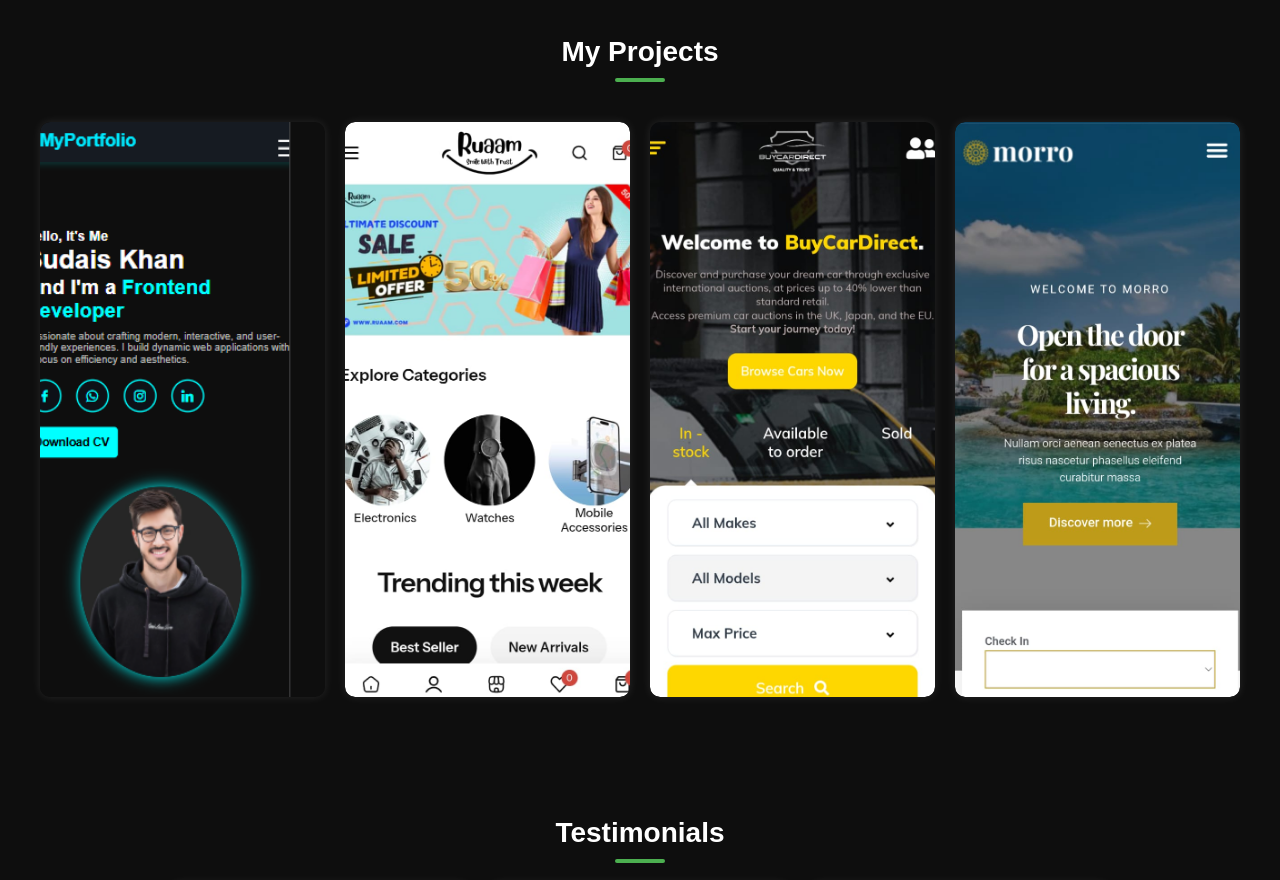
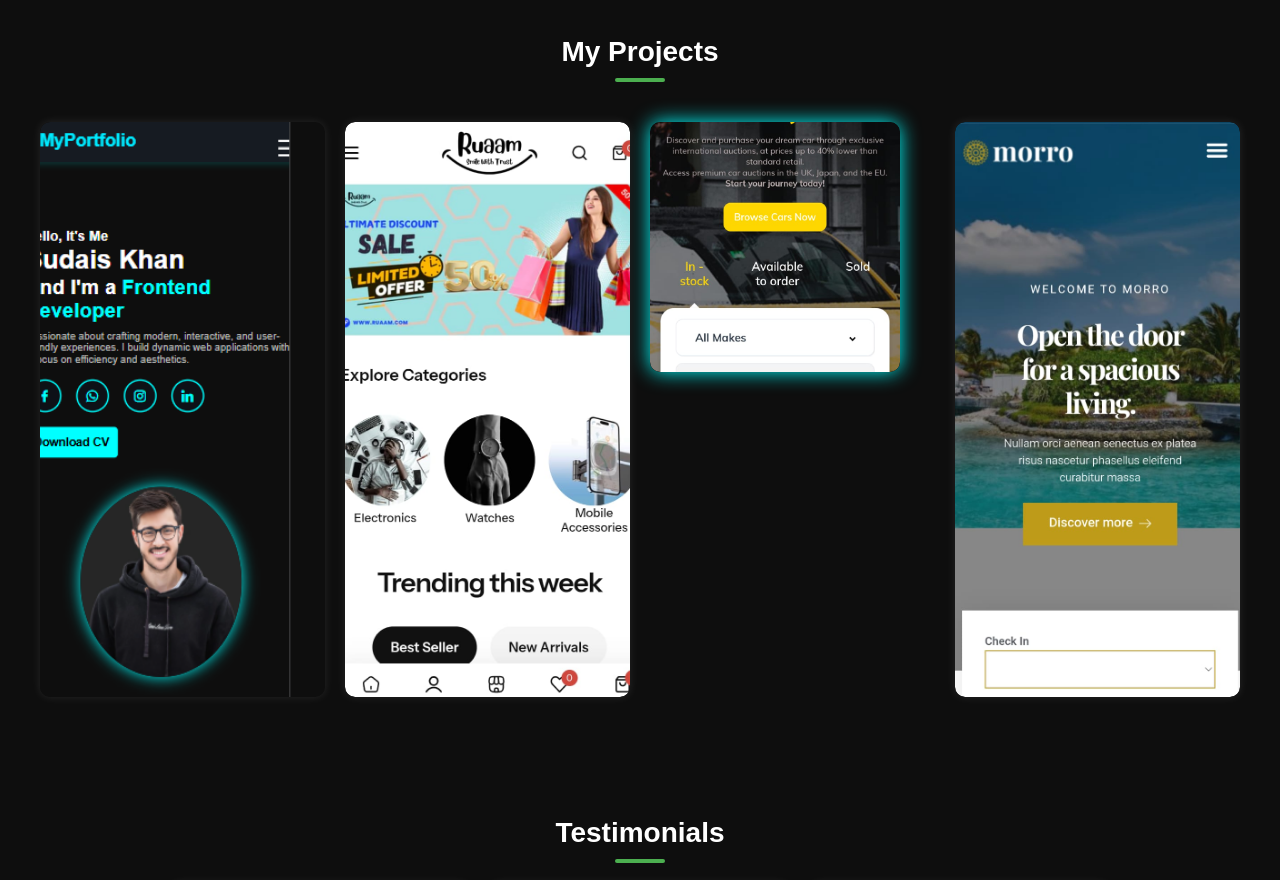
Before and after one commit to sudaisjadoon09/Sudaishameed, a plain HTML site: page index.html in a window 1280 px wide. Shown: the part 2180-3060 px from the top of the page. Drawn offline with nearby package versions, Linux system fonts and the light colour scheme.

Commit message:
Update index.html

```diff
--- a/index.html
+++ b/index.html
@@ -188,7 +188,7 @@
                 </div>
             </div>
 
-            <div class="project">
+             <div class="project" style=" height:250px; width: 250px;  box-shadow: 0 0 20px cyan ;">
                 <img src="images/project3.jpg" alt="Project 3">
                 <div class="overlay">
                     <h3> Buy Car Direct</h3>
```
